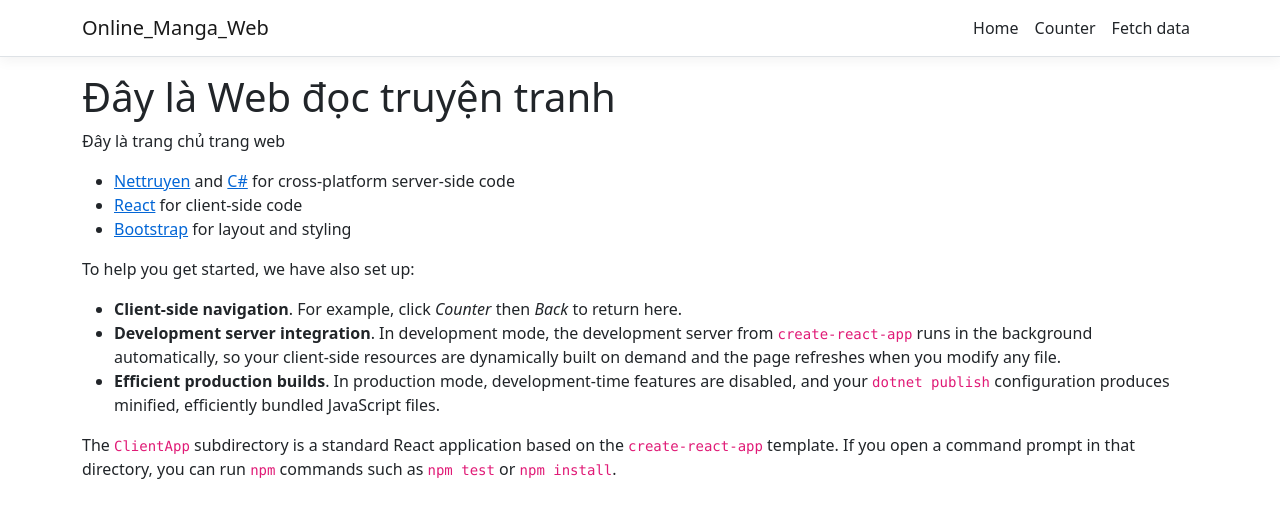
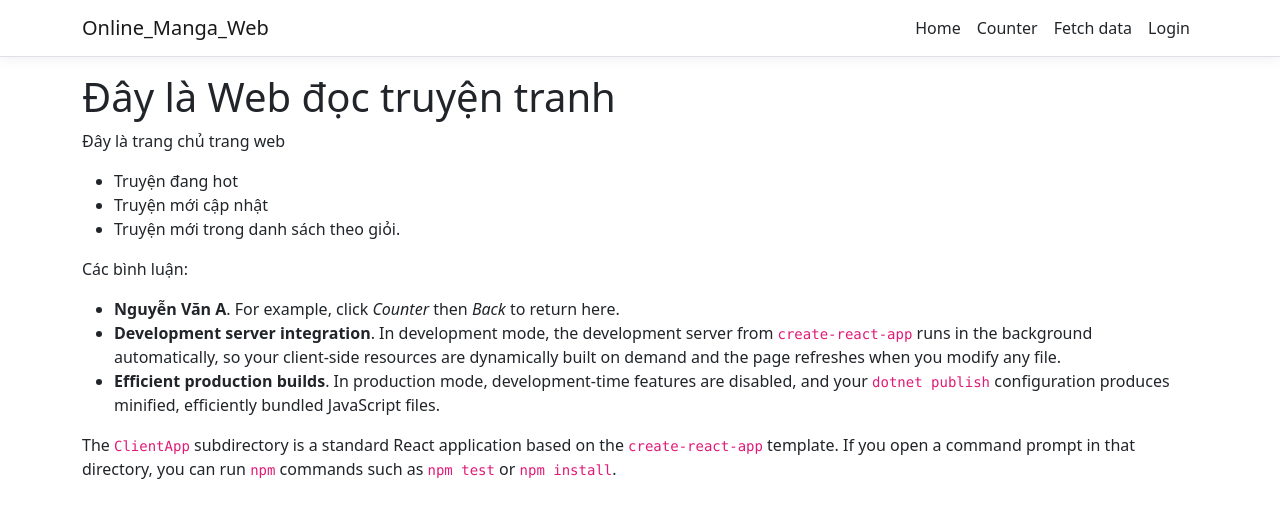
Before and after one commit to Kiet1618/DApp-NFT-Marketplace, a React (Create React App) app in the folder ClientApp/: page / in a window 1280 px wide. Shown: the top 518 px of the page. Built offline with nearby package versions, Linux system fonts and the light colour scheme.

Commit message:
Update from K1618
Reactj

```diff
--- a/ClientApp/src/AppRoutes.js
+++ b/ClientApp/src/AppRoutes.js
@@ -1,6 +1,7 @@
 import { Counter } from "./components/Counter";
 import { FetchData } from "./components/FetchData";
 import { Home } from "./components/Home";
+import { Login } from "./components/Login";
 
 const AppRoutes = [
   {
@@ -14,6 +15,10 @@ const AppRoutes = [
   {
     path: '/fetch-data',
     element: <FetchData />
+  },
+  {
+    path: '/login',
+    element: <Login />
   }
 ];
 
--- a/ClientApp/src/components/Home.js
+++ b/ClientApp/src/components/Home.js
@@ -9,13 +9,13 @@ export class Home extends Component {
         <h1>Đây là Web đọc truyện tranh</h1>
         <p>Đây là trang chủ trang web</p>
         <ul>
-          <li><a href='https://get.asp.net/'>Nettruyen</a> and <a href='https://msdn.microsoft.com/en-us/library/67ef8sbd.aspx'>C#</a> for cross-platform server-side code</li>
-          <li><a href='https://facebook.github.io/react/'>React</a> for client-side code</li>
-          <li><a href='http://getbootstrap.com/'>Bootstrap</a> for layout and styling</li>
+          <li>Truyện đang hot</li>
+          <li>Truyện mới cập nhật</li>
+          <li>Truyện mới trong danh sách theo giỏi.</li>
         </ul>
-        <p>To help you get started, we have also set up:</p>
+        <p>Các bình luận:</p>
         <ul>
-          <li><strong>Client-side navigation</strong>. For example, click <em>Counter</em> then <em>Back</em> to return here.</li>
+          <li><strong>Nguyễn Văn A</strong>. For example, click <em>Counter</em> then <em>Back</em> to return here.</li>
           <li><strong>Development server integration</strong>. In development mode, the development server from <code>create-react-app</code> runs in the background automatically, so your client-side resources are dynamically built on demand and the page refreshes when you modify any file.</li>
           <li><strong>Efficient production builds</strong>. In production mode, development-time features are disabled, and your <code>dotnet publish</code> configuration produces minified, efficiently bundled JavaScript files.</li>
         </ul>
--- /dev/null
+++ b/ClientApp/src/components/Login.js
@@ -0,0 +1,10 @@
+import React, { Component } from 'react';
+
+export class Login extends Component {
+  static displayName = Login.name;
+
+  render() {
+    return(<p>Đây là trang đăng nhập.</p>);
+  }
+
+}
--- a/ClientApp/src/components/NavMenu.js
+++ b/ClientApp/src/components/NavMenu.js
@@ -38,6 +38,9 @@ export class NavMenu extends Component {
               <NavItem>
                 <NavLink tag={Link} className="text-dark" to="/fetch-data">Fetch data</NavLink>
               </NavItem>
+              <NavItem>
+                <NavLink tag={Link} className="text-dark" to="/login">Login</NavLink>
+              </NavItem>
             </ul>
           </Collapse>
         </Navbar>
```
